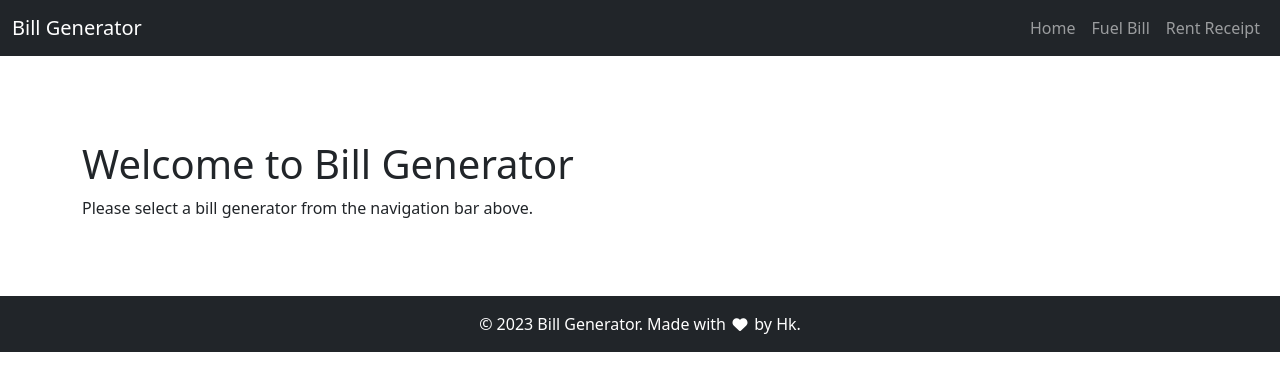
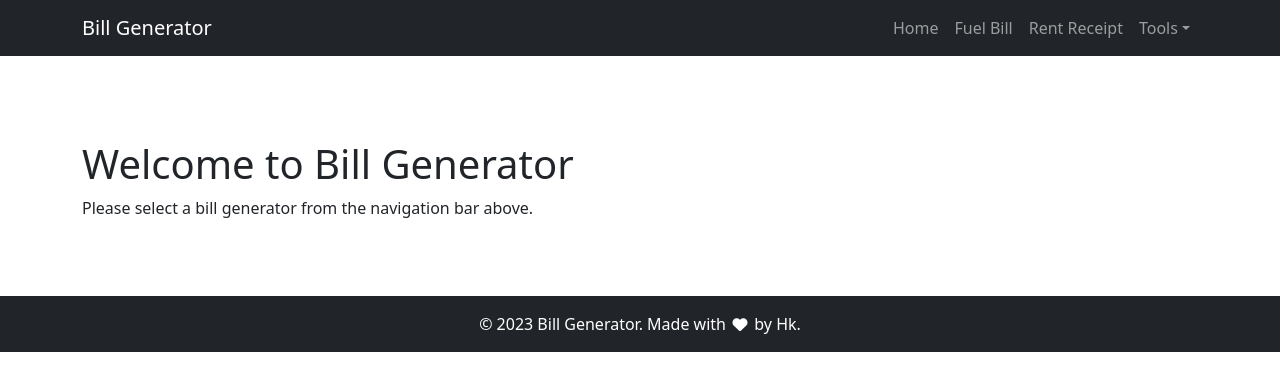
Before and after one commit to hkgonebad/bill-generator, a Next.js app: page / in a window 1280 px wide. Shown: the top 390 px of the page. Built offline with nearby package versions, Linux system fonts and the light colour scheme.

Commit message:
Added new menu: Tools

```diff
--- a/src/components/Navbar.tsx
+++ b/src/components/Navbar.tsx
@@ -1,10 +1,10 @@
 import Link from 'next/link';
-import { Navbar, Nav } from 'react-bootstrap';
+import { Navbar, Nav, NavDropdown, Container } from 'react-bootstrap';
 
 const CustomNavbar = () => {
   return (
     <Navbar bg="dark" variant="dark" expand="md" className="mb-4">
-      <div className="container-fluid">
+      <Container >
         <Navbar.Brand href="/">Bill Generator</Navbar.Brand>
         <Navbar.Toggle aria-controls="navbar-nav" />
         <Navbar.Collapse id="navbar-nav">
@@ -12,13 +12,12 @@ const CustomNavbar = () => {
             <Link href="/" className='nav-link'>Home</Link>
             <Link href="/fuel-bill" className='nav-link'>Fuel Bill</Link>
             <Link href="/rent-receipt" className='nav-link'>Rent Receipt</Link>
-            {/* <Link href="/restaurant-bill" className='nav-link'>Restaurant Bill</Link>
-            <Link href="/invoices" className='nav-link'>Invoices</Link>
-            <Link href="/general-bill" className='nav-link'>General Bill</Link>
-            <Link href="/medical-bill" className='nav-link'>Medical Bill</Link> */}
+            <NavDropdown title="Tools" id="basic-nav-dropdown" align="end">
+              <Link href="/tools" className='dropdown-item'>All Tools</Link>
+            </NavDropdown>
           </Nav>
         </Navbar.Collapse>
-      </div>
+      </Container>
     </Navbar>
   );
 };
```
